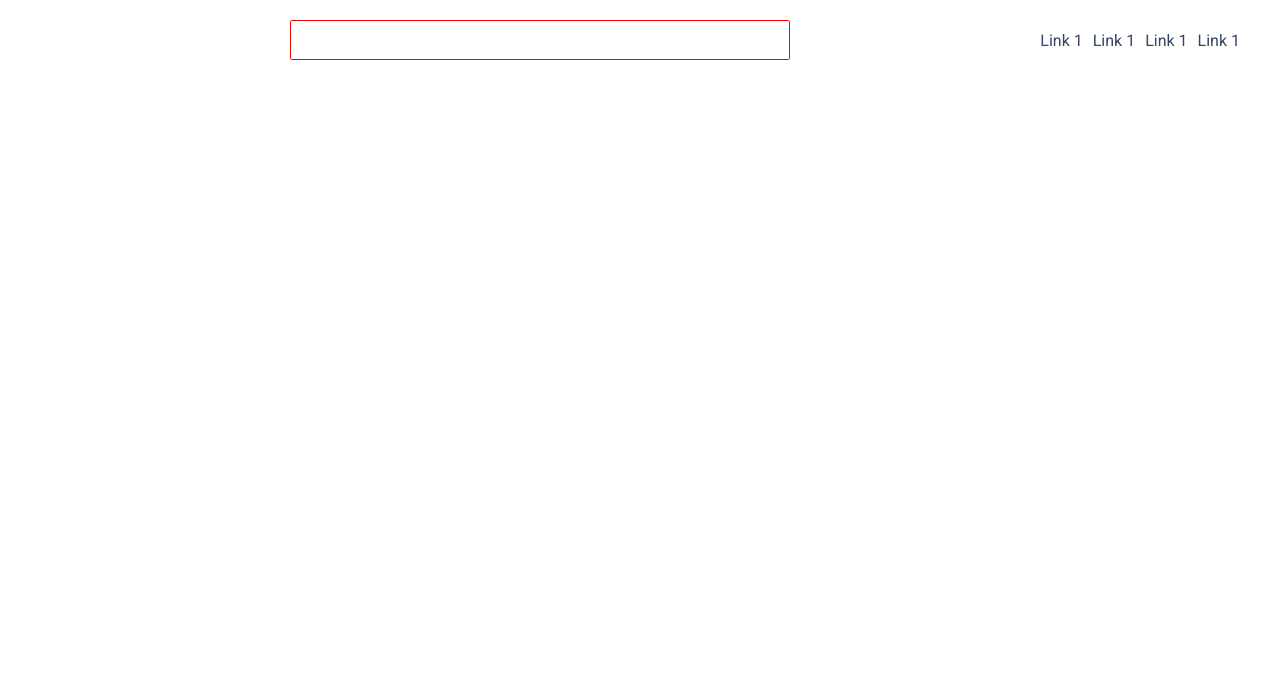
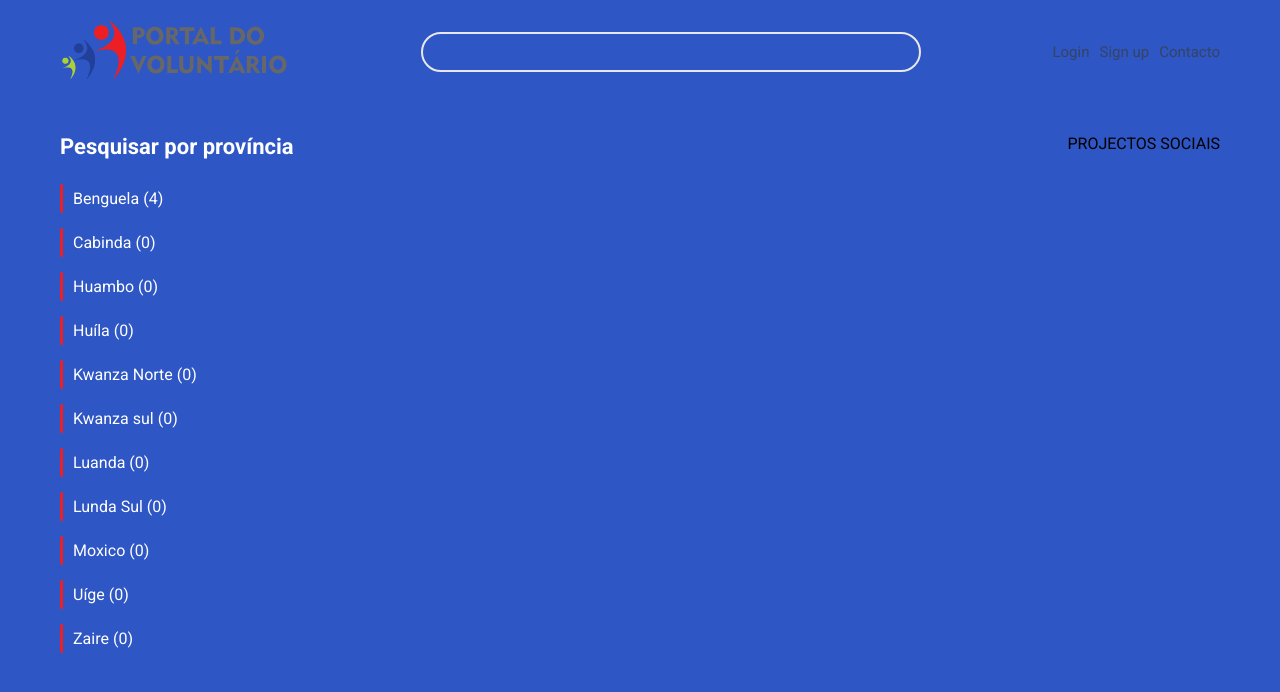
Before and after one commit to FelixPereira/bvolunt, a React (Vite) app: page / in a window 1280 px wide. Shown: the top 692 px of the page. Built offline with nearby package versions, Linux system fonts and the light colour scheme.

Commit message:
feat: create sideBar component

```diff
--- a/src/App.tsx
+++ b/src/App.tsx
@@ -1,19 +1,31 @@
 import styled from 'styled-components';
+import { Routes, Route } from 'react-router-dom';
 import { Header } from './components/header';
+import { Layout } from './components/layout';
+import { SocialProjects } from './pages/socialProjects';
 
 const PageWrapper = styled.div`
   max-width: 75rem;
   margin: 0 auto;
   width: 100vw;
   height: 100vh;
+  padding: 0 1.25rem;
 `;
 
 function App() {
   return (
     <PageWrapper>
       <Header />
+      <Routes>
+        <Route path='/' element={<Layout />}>
+          <Route path='' element={<SocialProjects />} />
+          <Route path='organizacoes' element={<div>ORGANIZAÇÕES</div>} />
+        </Route>
+        <Route path='iniciar-sessao' element={<div>INICIAR SESSÃO</div>} />
+        <Route path='cadastrar' element={<div>CADASTRAR-SE</div>} />
+      </Routes>
     </PageWrapper>
-  )
+  );
 }
 
-export default App
+export default App;
--- a/src/GlobalStyle.ts
+++ b/src/GlobalStyle.ts
@@ -7,6 +7,10 @@ export const GlobalStyle = createGlobalStyle`
     margin: 0;
     padding: 0;
     box-sizing: border-box;
+  }
+
+  body {
+    background-color: ${theme.color.background};
   }
 
   body, button, input, select {
@@ -23,10 +27,6 @@ export const GlobalStyle = createGlobalStyle`
     color: ${theme.color.textTitle};
   }
 
-  a {
-    color: ${theme.color.primary};
-  }
-
   .react-modal-content {
     display: flex;
     justify-content: center;
--- a/src/components/header/index.tsx
+++ b/src/components/header/index.tsx
@@ -1,58 +1,20 @@
-// import logo from '../../assets/img/logo.svg';
+import logo from '../../assets/img/logo.svg';
 import { Link } from 'react-router-dom';
-
-import { theme } from '../../theme';
-import styled from 'styled-components';
-
-const StyledHeader = styled.div`
-  display: flex;
-  justify-content: space-between;
-  align-items: center;
-  padding: 20px 0;
-
-  .logo-container {
-  }
-
-  & .input-container {
-    border: 1px solid red;
-    width: 500px;
-    height: 40px;
-    border-radius: ${theme.borderRadius};
-
-    input {
-      width: 100%;
-      height: 100%;
-      border: none;
-      outline: none;
-      padding: 15px;
-      font-size: 14px;
-    }
-  }
-
-  & .links-container {
-    display: flex;
-    justify-content: space-between;
-    column-gap: 10px;
-  }
-
-  & a {
-    text-decoration: none;
-    color: ${theme.color.textTitle};
-  }
-`;
+import { StyledHeader } from './style';
 
 export function Header() {
   return (
     <StyledHeader>
-      <div className='logo-container'>{/* <img src={logo} alt="" /> */}</div>
+      <Link to='/' className='logo-container'>
+        <img src={logo} alt='Logo do Portal do Voluntário' />
+      </Link>
       <div className='input-container'>
         <input type='search' />
       </div>
       <nav className='links-container' aria-label='Visitor links'>
-        <Link to=''>Link 1</Link>
-        <Link to=''>Link 1</Link>
-        <Link to=''>Link 1</Link>
-        <Link to=''>Link 1</Link>
+        <Link to='#'>Login</Link>
+        <Link to='#'>Sign up</Link>
+        <Link to='#'>Contacto</Link>
       </nav>
     </StyledHeader>
   );
--- a/src/components/header/style.ts
+++ b/src/components/header/style.ts
@@ -0,0 +1,41 @@
+import { theme } from '../../theme';
+import styled from 'styled-components';
+
+export const StyledHeader = styled.div`
+  display: flex;
+  justify-content: space-between;
+  align-items: center;
+  padding: 20px 0;
+  column-gap: 20px;
+
+  & .input-container {
+    width: 500px;
+    height: 40px;
+    border-radius: 50px;
+    border: ${theme.border};
+
+    input {
+      width: 100%;
+      height: 100%;
+      border: none;
+      border-radius: inherit;
+      outline: none;
+      padding: 15px;
+      font-size: 14px;
+      /* background-color: ${theme.color.neutralGray}; */
+      background-color: transparent;
+    }
+  }
+
+  & .links-container {
+    display: flex;
+    justify-content: space-between;
+    column-gap: 10px;
+  }
+
+  & a {
+    text-decoration: none;
+    color: ${theme.color.textTitle};
+    font-size: 15px;
+  }
+`;
--- /dev/null
+++ b/src/components/layout/index.tsx
@@ -0,0 +1,9 @@
+import { Outlet } from 'react-router-dom';
+
+export function Layout() {
+  return (
+    <main>
+      <Outlet />
+    </main>
+  );
+}
--- /dev/null
+++ b/src/components/sidebar/index.tsx
@@ -0,0 +1,112 @@
+import styled from 'styled-components';
+import { theme } from '../../theme';
+
+export const Container = styled.aside`
+  width: 275px;
+  height: 100%;
+
+  & h3 {
+    margin-bottom: 25px;
+    color: ${theme.color.neutralLight};
+    font-size: 22px;
+  }
+
+  & li {
+    list-style: none;
+    border-left: 3px solid ${theme.color.primary};
+    margin-bottom: 15px;
+    color: ${theme.color.neutralLight};
+    cursor: pointer;
+    width: fit-content;
+    padding: 5px 20px 5px 10px;
+    border-radius: ${theme.borderRadius};
+
+    &:hover {
+      background-color: ${theme.color.primary};
+      transition: 0.3s;
+      border-left-color: ${theme.color.neutralLight};
+    }
+  }
+`;
+
+const provinces = [
+  {
+    name: 'Benguela',
+    slug: 'benguela',
+    oraganizations: [],
+    socialProjects: ['', '', '', ''],
+  },
+  {
+    name: 'Cabinda',
+    slug: 'cabinda',
+    oraganizations: [],
+    socialProjects: [],
+  },
+  {
+    name: 'Huambo',
+    slug: 'huambo',
+    oraganizations: [],
+    socialProjects: [],
+  },
+  {
+    name: 'Huíla',
+    slug: 'huila',
+    oraganizations: [],
+    socialProjects: [],
+  },
+  {
+    name: 'Kwanza Norte',
+    slug: 'kwanza-norte',
+    oraganizations: [],
+    socialProjects: [],
+  },
+  {
+    name: 'Kwanza sul',
+    slug: 'kwanza-sul',
+    oraganizations: [],
+    socialProjects: [],
+  },
+  {
+    name: 'Luanda',
+    slug: 'luanda',
+    oraganizations: [],
+    socialProjects: [],
+  },
+  {
+    name: 'Lunda Sul',
+    slug: 'lunda sul',
+    oraganizations: [],
+    socialProjects: [],
+  },
+  {
+    name: 'Moxico',
+    slug: 'moxico',
+    oraganizations: [],
+    socialProjects: [],
+  },
+  {
+    name: 'Uíge',
+    slug: 'uige',
+    oraganizations: [],
+    socialProjects: [],
+  },
+  {
+    name: 'Zaire',
+    slug: 'zaire',
+    oraganizations: [],
+    socialProjects: [],
+  },
+];
+
+export function Sidebar() {
+  return (
+    <Container>
+      <h3>Pesquisar por província</h3>
+      <ul>
+        {provinces.map((province) => (
+          <li key={province.slug}>{province.name} ({province.socialProjects.length})</li>
+        ))}
+      </ul>
+    </Container>
+  );
+}
--- /dev/null
+++ b/src/pages/socialProjects/index.tsx
@@ -0,0 +1,19 @@
+import styled from 'styled-components';
+
+import { Sidebar } from '../../components/sidebar';
+
+export const Container = styled.div`
+  display: flex;
+  justify-content: space-between;
+  align-items: flex-start;
+  padding: 30px 0;
+`;
+
+export function SocialProjects() {
+  return (
+    <Container>
+      <Sidebar />
+      <div>PROJECTOS SOCIAIS</div>
+    </Container>
+  );
+}
--- a/src/theme.ts
+++ b/src/theme.ts
@@ -7,7 +7,7 @@ type colors = {
   secondary: string;
   neutralGray: string;
   neutralBlue: string;
-  neutralLignt: string;
+  neutralLight: string;
   positiveAction: string;
   negativeAction: string;
   negativeActionLight: string;
@@ -24,15 +24,15 @@ interface ThemeProps {
 
 export const theme: ThemeProps = {
   color: {
-    background: '#FAFAFA',
+    background: '#2E56C5',
     textBody: '#7F828C',
     textTitle: '#354463',
     secTextTitle: '#F2F2F3',
     primary: '#EC2024',
     secondary: '#224099',
-    neutralGray: '#EFEFEF',
+    neutralGray: '#E8E8EA',
     neutralBlue: '#F4F9FE',
-    neutralLignt: '#ffffff',
+    neutralLight: '#ffffff',
     positiveAction: '#A0C619',
     negativeAction: '#D60000',
     negativeActionLight: '#D6000010',
@@ -41,5 +41,5 @@ export const theme: ThemeProps = {
   typography: 'Roboto, sans-serif',
   borderRadius: '2px',
   boxShadow: '0 3px 13px rgba(0, 0, 0, .2)',
-  border: '1px solid #EFEFEF'
+  border: '2px solid #E8E8EA'
 }
```
Also changed, not shown: src/components/projectOrgContainer/ProjectOrgContainer.tsx (added, +8 -0 lines).
